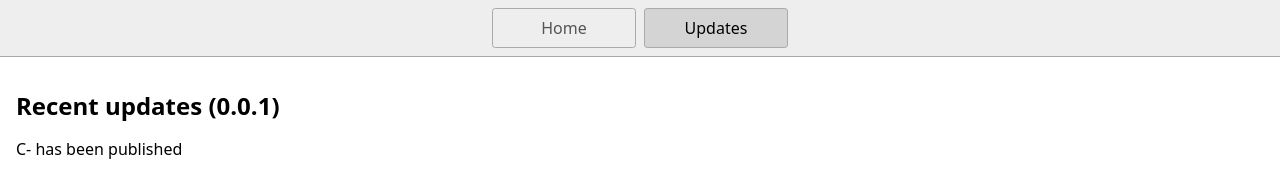
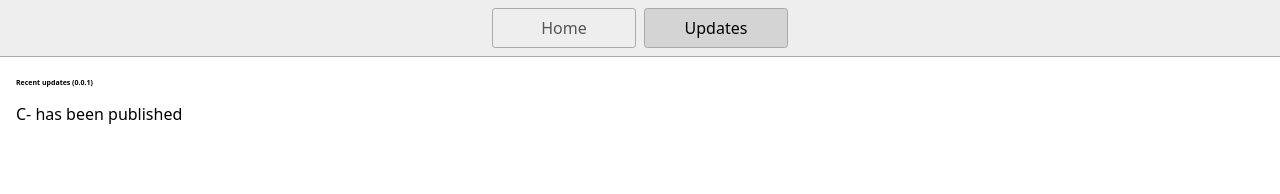
Before and after one commit to Rayan25062011/Offical-Cminus-Site, a plain HTML site: page page2.html in a window 1280 px wide. Drawn offline with Linux system fonts and the light colour scheme.

Commit message:
Update styles.css

```diff
--- a/styles.css
+++ b/styles.css
@@ -42,5 +42,5 @@ main {
 
 h1 {
   font-weight: bold;
-  font-size: 1.5rem;
+  font-size: 7px
 }
```
